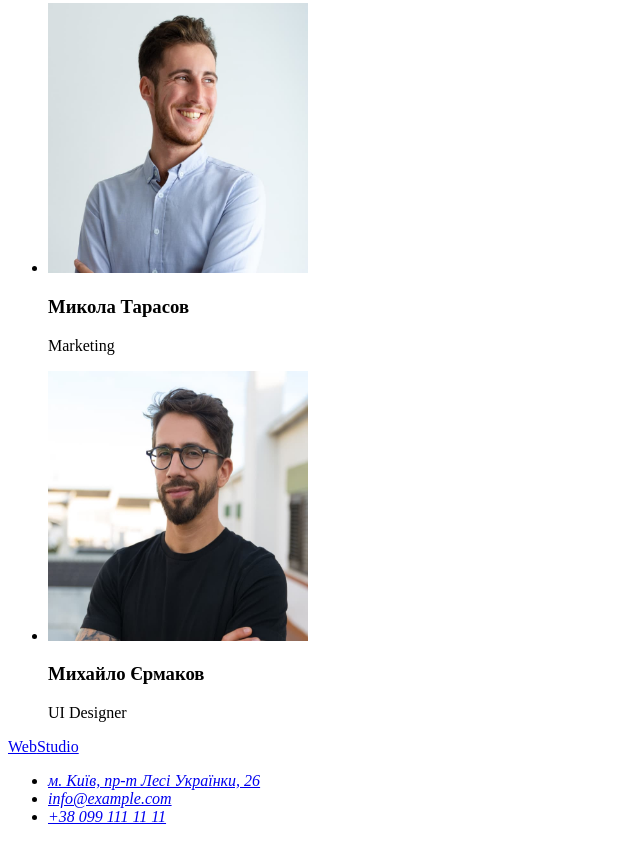
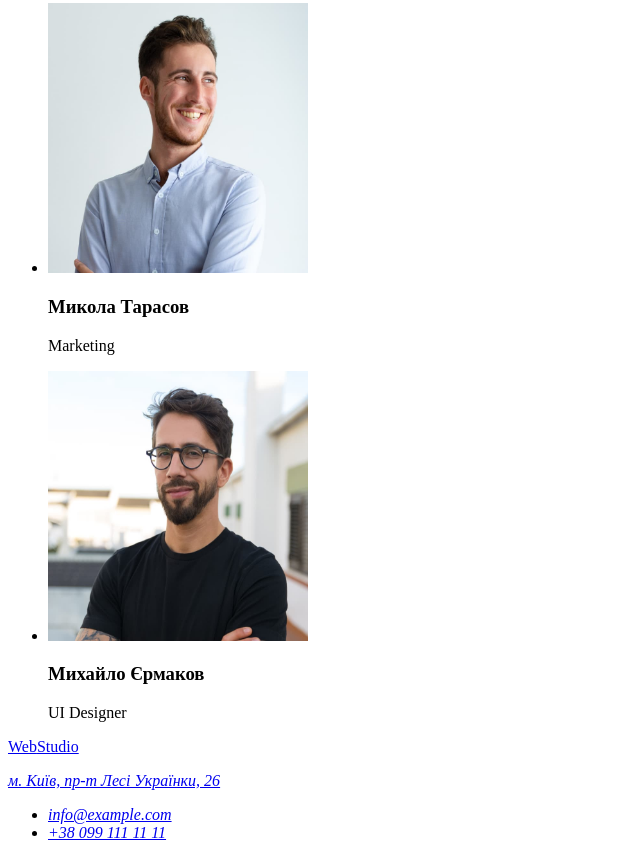
Before and after one commit to AnnaNabok/goit-markup-hw-01, a plain HTML site: page index.html in a window 1280 px wide. Shown: the part 2344-3202 px from the top of the page, without its empty margins (0-640 px from the left). Drawn offline with Linux system fonts and the light colour scheme.

Commit message:
adress tag and rel

```diff
--- a/index.html
+++ b/index.html
@@ -156,16 +156,15 @@
         <p><span>Web</span><span>Studio</span></p>
       </a>
       <address>
+        <a
+          href="https://goo.gl/maps/REf4FK5SUBbMHxeN7"
+          target="_blank"
+          rel="noopener
+              nofollow
+              noreferrer"
+          >м. Київ, пр-т Лесі Українки, 26</a
+        >
         <ul>
-          <li>
-            <a
-              href="https://goo.gl/maps/REf4FK5SUBbMHxeN7"
-              noopener
-              nofollow
-              noreferrer
-              >м. Київ, пр-т Лесі Українки, 26</a
-            >
-          </li>
           <li><a href="mailto:info@example.com">info@example.com</a></li>
           <li><a href="tel:+380991111111">+38 099 111 11 11</a></li>
         </ul>
```
